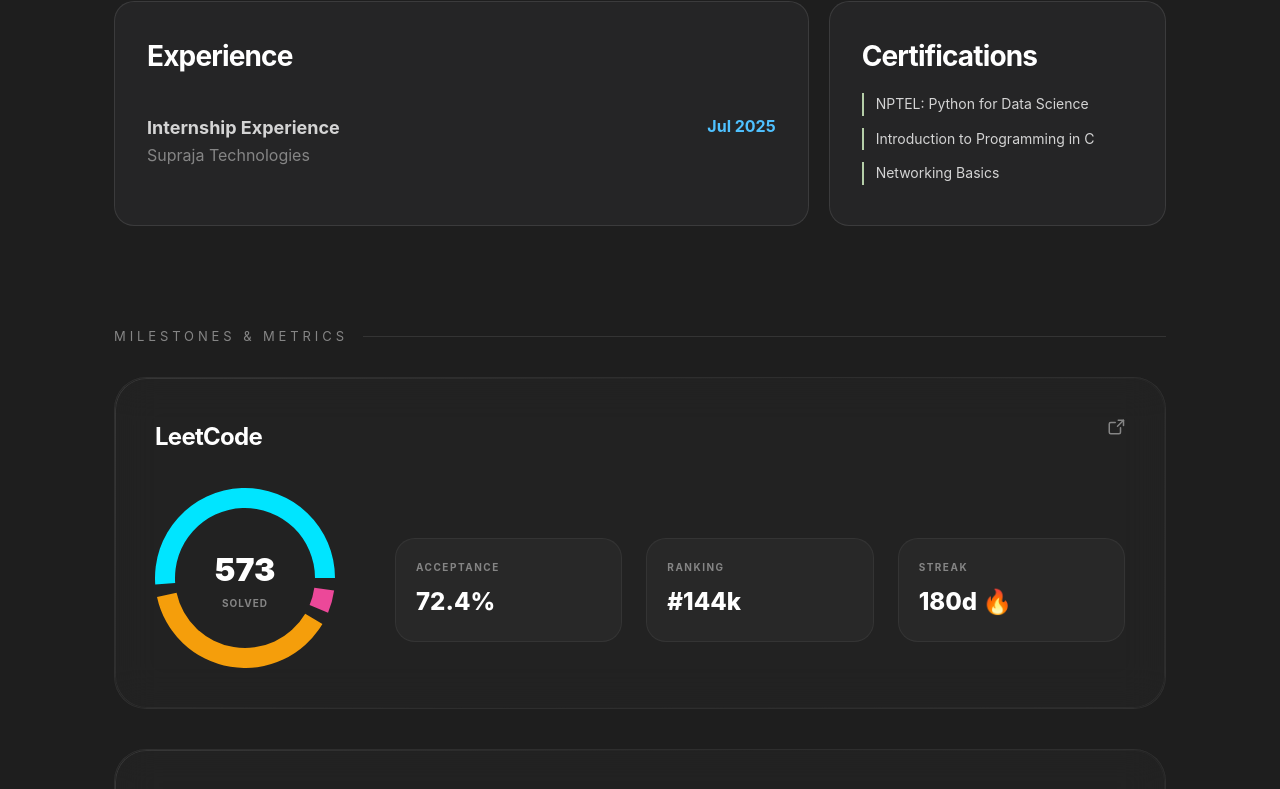
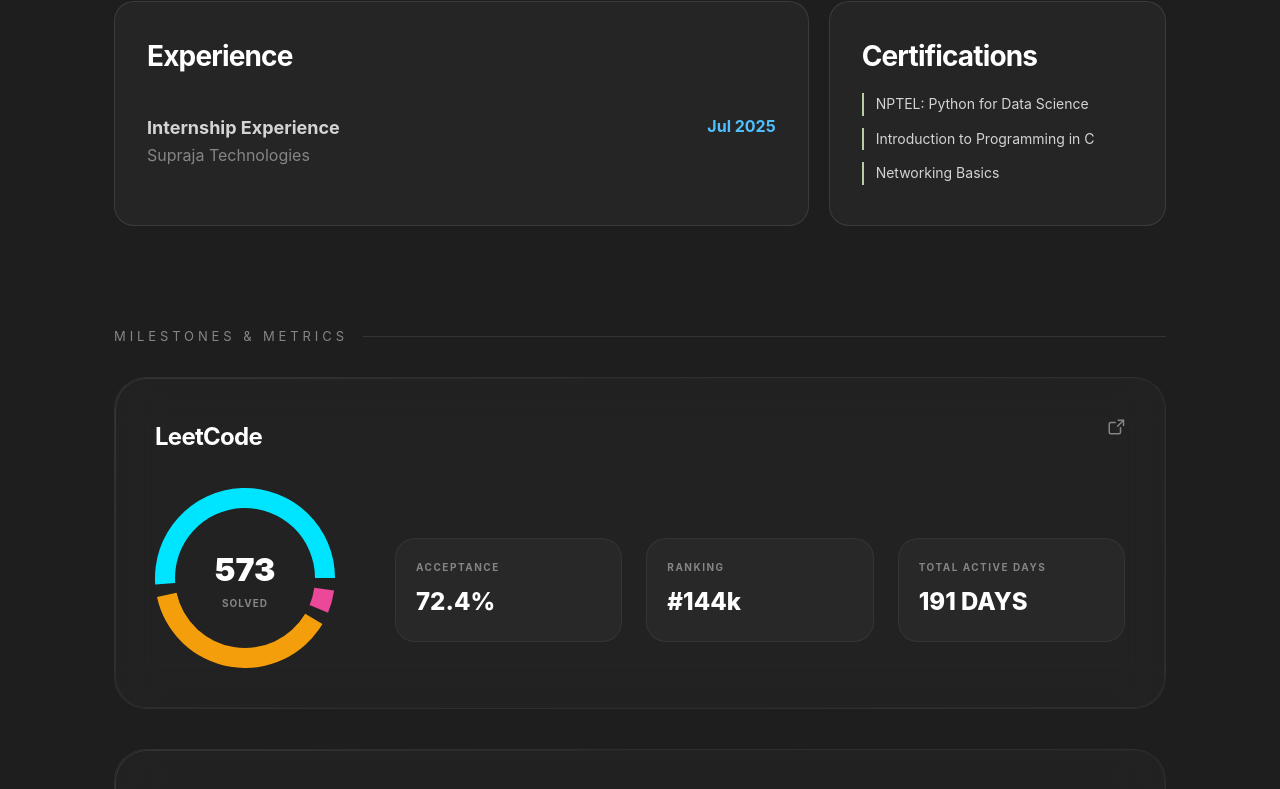
Before and after one commit to nitish1705/portfolio, a React (Vite) app: page / in a window 1280 px wide. Shown: the part 1978-2767 px from the top of the page. Built offline with nearby package versions, Linux system fonts and the light colour scheme; no server answers.

Commit message:
Better UI and information

```diff
--- a/src/App.jsx
+++ b/src/App.jsx
@@ -5,7 +5,7 @@
   PieChart, Pie, Cell, XAxis, YAxis, AreaChart, Area
 } from 'recharts';
 import emailjs from '@emailjs/browser';
-import heroImage from './assets/hero.png';
+import heroImage from './assets/Nitish.png';
 import './index.css';
 
 // --- ICONS (SVG) ---
@@ -358,8 +358,8 @@
                   <div className="premium-stat-value">#144k</div>
                 </div>
                 <div className="premium-stat-item">
-                  <div className="premium-stat-label">STREAK</div>
-                  <div className="premium-stat-value">180d 🔥</div>
+                  <div className="premium-stat-label">TOTAL ACTIVE DAYS</div>
+                  <div className="premium-stat-value">191 DAYS</div>
                 </div>
               </div>
             </div>
```
Also changed, not shown: src/assets/Nitish.png (added).
